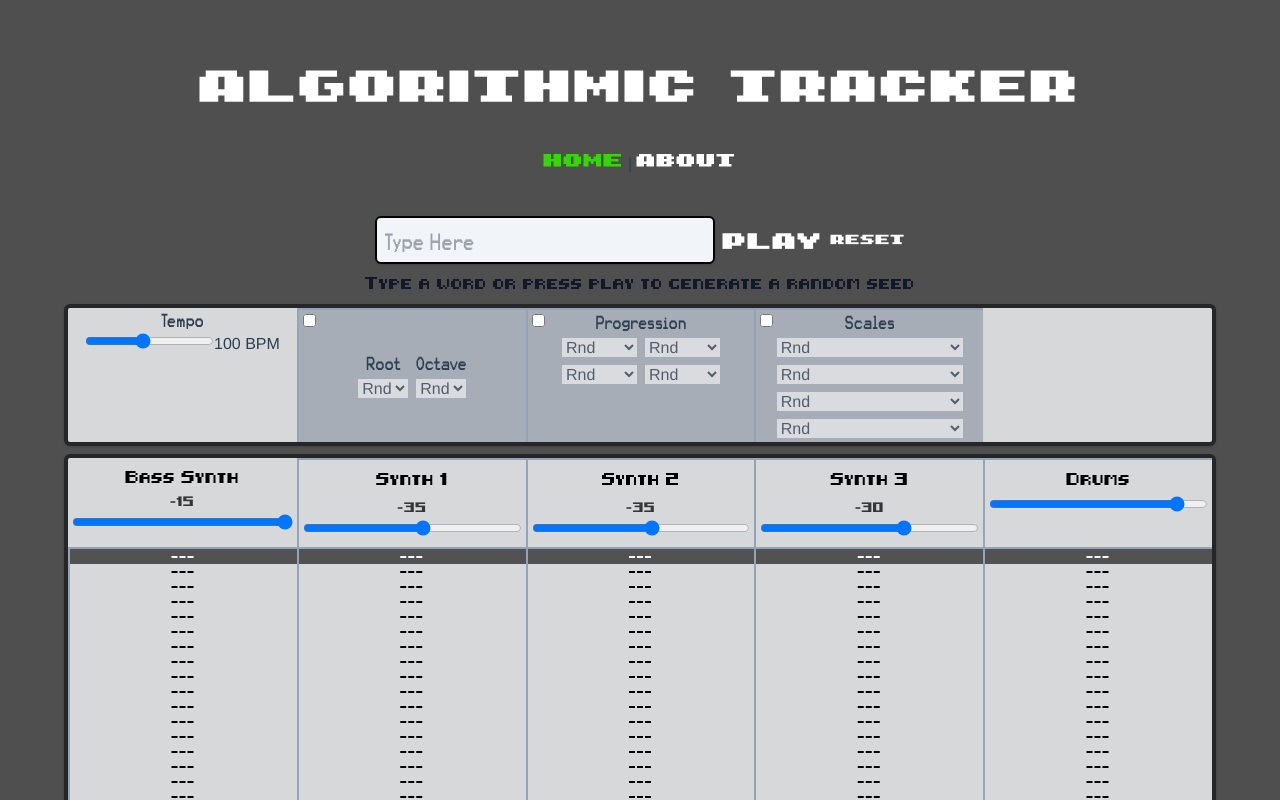
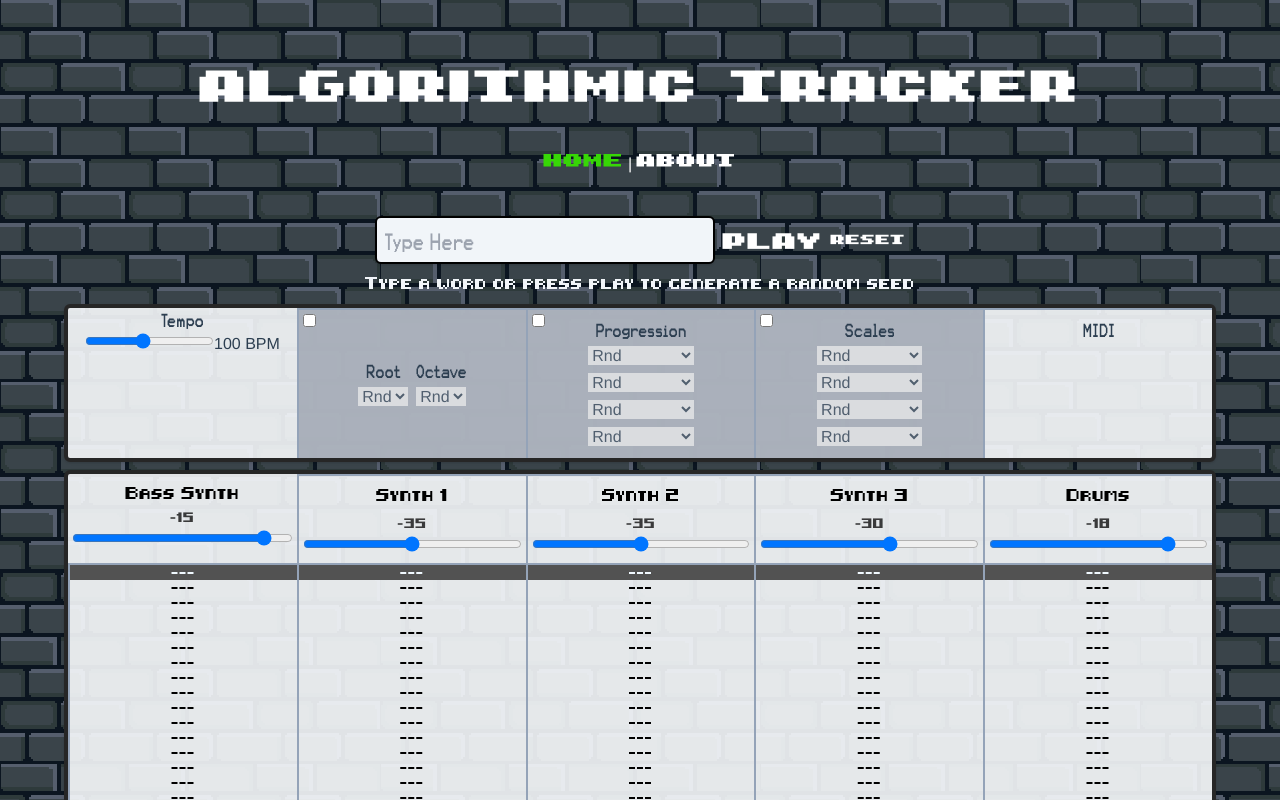
Before and after one commit to pedroaugustin/algorithmic-tracker, a Vue app: page / in a window 1280 px wide. Shown: the top 800 px of the page. Built offline with nearby package versions, Linux system fonts and the light colour scheme; what total-serialism would draw is missing.

Commit message:
Presentation

```diff
--- a/package.json
+++ b/package.json
@@ -8,7 +8,9 @@
     "deploy": "sh deploy.sh"
   },
   "dependencies": {
+    "@tonejs/midi": "^2.0.28",
     "autoprefixer": "^10",
+    "axios": "^1.1.2",
     "core-js": "^3.8.3",
     "postcss": "^8",
     "tailwindcss": "^3",
--- a/src/App.vue
+++ b/src/App.vue
@@ -1,10 +1,10 @@
 <template>
     <div class="appBackground">
         <div class="h-24">
-        <h1 class="text-[100px] appTitle font-['8_Bit_Arcade'] text-white">Algorithmic Tracker</h1>
+        <h1 class="text-[50px] md:text-[100px] appTitle font-['8_Bit_Arcade'] text-white">Algorithmic Tracker</h1>
         </div>
         <div class="z-10">
-        <nav>
+        <nav class="text-white">
             <router-link class="text-[40px] text-white navText font-['8_Bit_Arcade']" to="/">home</router-link> |
             <router-link class="text-[40px] text-white navText font-['8_Bit_Arcade']" to="/about">about</router-link>
         </nav>
@@ -49,19 +49,7 @@ nav a.router-link-exact-active {
     src: url("~@/assets/fonts/8-bit Arcade In.ttf");
 }
 
-/* .appTitle{
-    -webkit-text-stroke: 4px black;
-    text-shadow: 1px 9px 1px black;
-    font-weight: bold;
-}
-
-.navText{
-    -webkit-text-stroke: 1px black;
-    text-shadow: 1px 3px 1px black;
-    font-weight: bold;
-} */
-
 .appBackground {
-background-color: #000000b0;
+background-image: url("~@/assets/bg.png");
 }
 </style>
--- a/src/router/index.js
+++ b/src/router/index.js
@@ -14,7 +14,7 @@ const routes = [
     // this generates a separate chunk (about.[hash].js) for this route
     // which is lazy-loaded when the route is visited.
     component: () => import(/* webpackChunkName: "about" */ '../views/AboutView.vue')
-  }
+  },
 ]
 
 const router = createRouter({
--- a/src/views/HomeView.vue
+++ b/src/views/HomeView.vue
@@ -3,46 +3,32 @@
         <div class="flex justify-center mb-2">
             <input
                 class="text-[20px] bg-slate-100 shadow w-[340px] h-12 border-2 p-2 border-black text-black rounded-md font-['Karma']"
-                v-model="textSeed"
-                type="text"
-                placeholder="Type Here"
-            />
+                v-model="textSeed" type="text" placeholder="Type Here" />
             <div class="h-12">
-                <p
-                    class="text-[50px] leading-10 text-white ml-2 font-['8_Bit_Arcade'] playText cursor-pointer hover:text-[#37d706]"
-                    @click="startPlaying()"
-                    v-if="!playing"
-                >
+                <p class="text-[50px] leading-10 text-white ml-2 font-['8_Bit_Arcade'] playText cursor-pointer hover:text-[#37d706]"
+                    @click="startPlaying()" v-if="!playing">
                     play
                 </p>
-                <p
-                    class="text-[50px] leading-10 text-white ml-2 font-['8_Bit_Arcade'] playText cursor-pointer hover:text-[#37d706]"
-                    @click="stopPlaying()"
-                    v-if="playing && !paused"
-                >
+                <p class="text-[50px] leading-10 text-white ml-2 font-['8_Bit_Arcade'] playText cursor-pointer hover:text-[#37d706]"
+                    @click="stopPlaying()" v-if="playing && !paused">
                     pause
                 </p>
-                <p
-                    class="text-[50px] leading-10 text-white ml-2 font-['8_Bit_Arcade'] playText cursor-pointer hover:text-[#37d706]"
-                    @click="resumePlaying()"
-                    v-if="paused"
-                >
+                <p class="text-[50px] leading-10 text-white ml-2 font-['8_Bit_Arcade'] playText cursor-pointer hover:text-[#37d706]"
+                    @click="resumePlaying()" v-if="paused">
                     resume
                 </p>
             </div>
             <div class="h-12">
-                <p
-                    class="text-[30px] leading-10 text-white ml-2 font-['8_Bit_Arcade'] playText cursor-pointer hover:text-[#37d706]"
-                    @click="resetPlaying()"
-                >
+                <p class="text-[30px] leading-10 text-white ml-2 font-['8_Bit_Arcade'] playText cursor-pointer hover:text-[#37d706]"
+                    @click="resetPlaying()">
                     reset
                 </p>
             </div>
         </div>
-        <span class="text-[10px] text-gray-900 p-2 font-['8_Bit_Hud']">Type a word or press play to generate a random seed</span>
+        <span class="text-[10px] text-slate-100 p-2 font-['8_Bit_Hud']">Type a word or press play to generate a random
+            seed</span>
         <div
-            class="ml-16 mr-16 mt-2 border-4 bg-slate-50/80 rounded-md border-neutral-800 divide-slate-400 divide-x-2 divide-y-2 shadow grid grid-cols-5"
-        >
+            class="ml-16 mr-16 mt-2 border-4 bg-slate-50/90 rounded-md border-neutral-800 divide-slate-400 divide-x-2 divide-y-2 shadow grid grid-cols-5">
             <div>
                 <p class="menuTitle">Tempo</p>
                 <input @change="changeTempo" v-model="tempo" type="range" min="60" max="150" />
@@ -71,147 +57,135 @@
                     </select>
                 </div>
             </div>
-            <div class="relative" :class="{ 'bg-gray-400/80': !enable2 }">
+            <div class="relative p-2" :class="{ 'bg-gray-400/80': !enable2 }">
                 <input v-model="enable2" class="absolute m-1 top-0 left-0" type="checkbox" />
                 <p class="menuTitle">Progression</p>
-                <select v-model="context.progression[0]" :disabled="!enable2" class="m-1">
+                <select v-model="context.progression[0]" :disabled="!enable2" class="m-1 w-1/2">
                     <option value="">Rnd</option>
                     <template v-for="(chord, index) in progressionChords" :key="index">
                         <option :value="chord">{{ chord }}</option>
                     </template>
                 </select>
-                <select v-model="context.progression[1]" :disabled="!enable2" class="m-1">
+                <select v-model="context.progression[1]" :disabled="!enable2" class="m-1 w-1/2">
                     <option value="">Rnd</option>
                     <template v-for="(chord, index) in progressionChords" :key="index">
                         <option :value="chord">{{ chord }}</option>
                     </template>
                 </select>
-                <select v-model="context.progression[2]" :disabled="!enable2" class="m-1">
+                <select v-model="context.progression[2]" :disabled="!enable2" class="m-1 w-1/2">
                     <option value="">Rnd</option>
                     <template v-for="(chord, index) in progressionChords" :key="index">
                         <option :value="chord">{{ chord }}</option>
                     </template>
                 </select>
-                <select v-model="context.progression[3]" :disabled="!enable2" class="m-1">
+                <select v-model="context.progression[3]" :disabled="!enable2" class="m-1 w-1/2">
                     <option value="">Rnd</option>
                     <template v-for="(chord, index) in progressionChords" :key="index">
                         <option :value="chord">{{ chord }}</option>
                     </template>
                 </select>
             </div>
-            <div class="relative" :class="{ 'bg-gray-400/80': !enable3 }">
+            <div class="relative p-2" :class="{ 'bg-gray-400/80': !enable3 }">
                 <input v-model="enable3" class="absolute m-1 top-0 left-0" type="checkbox" />
                 <p class="menuTitle">Scales</p>
-                <select v-model="context.scale[0]" :disabled="!enable3" class="m-1">
+                <select v-model="context.scale[0]" :disabled="!enable3" class="m-1 w-1/2">
                     <option value="">Rnd</option>
                     <template v-for="(scale, index) in scales" :key="index">
                         <option :value="scale">{{ scale }}</option>
                     </template>
                 </select>
-                <select v-model="context.scale[1]" :disabled="!enable3" class="m-1">
+                <select v-model="context.scale[1]" :disabled="!enable3" class="m-1 w-1/2">
                     <option value="">Rnd</option>
                     <template v-for="(scale, index) in scales" :key="index">
                         <option :value="scale">{{ scale }}</option>
                     </template>
                 </select>
-                <select v-model="context.scale[2]" :disabled="!enable3" class="m-1">
+                <select v-model="context.scale[2]" :disabled="!enable3" class="m-1 w-1/2">
                     <option value="">Rnd</option>
                     <template v-for="(scale, index) in scales" :key="index">
                         <option :value="scale">{{ scale }}</option>
                     </template>
                 </select>
-                <select v-model="context.scale[3]" :disabled="!enable3" class="m-1">
+                <select v-model="context.scale[3]" :disabled="!enable3" class="m-1 w-1/2">
                     <option value="">Rnd</option>
                     <template v-for="(scale, index) in scales" :key="index">
                         <option :value="scale">{{ scale }}</option>
                     </template>
                 </select>
             </div>
+            <div class="relative p-2">
+                <p class="menuTitle">MIDI</p>
+            </div>
         </div>
         <div
-            class="ml-16 mr-16 mt-2 border-4 bg-slate-50/80 rounded-md border-neutral-800 divide-slate-400 divide-x-2 divide-y-2 shadow grid grid-cols-5"
-        >
+            class="ml-16 mr-16 mt-2 border-4 bg-slate-50/90 rounded-md border-neutral-800 divide-slate-400 divide-x-2 divide-y-2 shadow grid grid-cols-5">
             <div class="col-span-1 p-1">
                 <div class="text-[10px] mt-2 text-black mb-1 font-['8_Bit_Hud']">Bass Synth</div>
                 <div>
                     <span class="text-[8px] text-black/75 font-['8_Bit_Hud']">{{ bassVolume }}</span>
-                    <input @change="setBassOptions" class="w-full" v-model="bassVolume" type="range" min="-60" max="-15" />
+                    <input @change="setBassOptions" class="w-full" v-model="bassVolume" type="range" min="-60"
+                        max="-10" />
                 </div>
             </div>
             <div class="col-span-1 p-1">
                 <div class="text-[10px] mt-2 text-black mb-2 font-['8_Bit_Hud']">Synth 1</div>
                 <div>
                     <span class="text-[8px] text-black/75 font-['8_Bit_Hud']">{{ synthVolume }}</span>
-                    <input @change="setSynth1Options" class="w-full" v-model="synthVolume" type="range" min="-60" max="-15" />
+                    <input @change="setSynth1Options" class="w-full" v-model="synthVolume" type="range" min="-60"
+                        max="-10" />
                 </div>
             </div>
             <div class="col-span-1 p-1">
                 <div class="text-[10px] mt-2 text-black mb-2 font-['8_Bit_Hud']">Synth 2</div>
                 <div>
                     <span class="text-[8px] text-black/75 font-['8_Bit_Hud']">{{ synth2Volume }}</span>
-                    <input @change="setSynth2Options" class="w-full" v-model="synth2Volume" type="range" min="-60" max="-15" />
+                    <input @change="setSynth2Options" class="w-full" v-model="synth2Volume" type="range" min="-60"
+                        max="-10" />
                 </div>
             </div>
             <div class="col-span-1 p-1">
                 <div class="text-[10px] mt-2 text-black mb-2 font-['8_Bit_Hud']">Synth 3</div>
                 <div>
                     <span class="text-[8px] text-black/75 font-['8_Bit_Hud']">{{ synth3Volume }}</span>
-                    <input @change="setSynth3Options" class="w-full" v-model="synth3Volume" type="range" min="-60" max="-15" />
+                    <input @change="setSynth3Options" class="w-full" v-model="synth3Volume" type="range" min="-60"
+                        max="-10" />
                 </div>
             </div>
             <div class="col-span-1 p-1">
                 <div class="text-[10px] mt-2 text-black mb-2 font-['8_Bit_Hud']">Drums</div>
                 <div>
-                    <input @change="setDrumsOptions" class="w-full" v-model="drumsVolume" type="range" min="-60" max="-15" />
+                    <span class="text-[8px] text-black/75 font-['8_Bit_Hud']">{{ drumsVolume }}</span>
+                    <input @change="setDrumsOptions" class="w-full" v-model="drumsVolume" type="range" min="-60"
+                        max="-10" />
                 </div>
             </div>
             <div class="col-span-1">
-                <div
-                    v-for="(note, index) in bassNotes"
-                    :key="index"
-                    class="text-[10px] text-black font-['8_Bit_Hud']"
-                    :class="{ 'bg-neutral-600 text-sky-50': index == progressTick }"
-                >
+                <div v-for="(note, index) in bassNotes" :key="index" class="text-[10px] text-black font-['8_Bit_Hud']"
+                    :class="{ 'bg-neutral-600 text-sky-50': index == progressTick }">
                     {{ note }}
                 </div>
             </div>
             <div class="col-span-1">
-                <div
-                    v-for="(note, index) in synth1Notes"
-                    :key="index"
-                    class="text-[10px] text-black font-['8_Bit_Hud']"
-                    :class="{ 'bg-neutral-600 text-sky-50': index == progressTick }"
-                >
+                <div v-for="(note, index) in synth1Notes" :key="index" class="text-[10px] text-black font-['8_Bit_Hud']"
+                    :class="{ 'bg-neutral-600 text-sky-50': index == progressTick }">
                     {{ note }}
                 </div>
             </div>
             <div class="col-span-1">
-                <div
-                    v-for="(note, index) in synth2Notes"
-                    :key="index"
-                    class="text-[10px] text-black font-['8_Bit_Hud']"
-                    :class="{ 'bg-neutral-600 text-sky-50': index == progressTick }"
-                >
+                <div v-for="(note, index) in synth2Notes" :key="index" class="text-[10px] text-black font-['8_Bit_Hud']"
+                    :class="{ 'bg-neutral-600 text-sky-50': index == progressTick }">
                     {{ note }}
                 </div>
             </div>
             <div class="col-span-1">
-                <div
-                    v-for="(note, index) in synth3Notes"
-                    :key="index"
-                    class="text-[10px] text-black font-['8_Bit_Hud']"
-                    :class="{ 'bg-neutral-600 text-sky-50': index == progressTick }"
-                >
+                <div v-for="(note, index) in synth3Notes" :key="index" class="text-[10px] text-black font-['8_Bit_Hud']"
+                    :class="{ 'bg-neutral-600 text-sky-50': index == progressTick }">
                     {{ note }}
                 </div>
             </div>
             <div class="col-span-1">
-                <div
-                    v-for="(note, index) in drumNotes"
-                    :key="index"
-                    class="text-[10px] text-black font-['8_Bit_Hud']"
-                    :class="{ 'bg-neutral-600 text-sky-50': index == progressTick }"
-                >
+                <div v-for="(note, index) in drumNotes" :key="index" class="text-[10px] text-black font-['8_Bit_Hud']"
+                    :class="{ 'bg-neutral-600 text-sky-50': index == progressTick }">
                     {{ note }}
                 </div>
             </div>
@@ -223,7 +197,8 @@
 import HelloWorld from "@/components/HelloWorld.vue";
 import * as Tone from "tone";
 import * as TotalSerialism from "total-serialism";
-import { BitCrusher } from 'tone';
+import { Midi } from '@tonejs/midi'
+import axios from 'axios'
 
 const reverb = new Tone.Reverb().toDestination();
 const feedbackDelay = new Tone.FeedbackDelay("32n", 0.6).toDestination();
@@ -259,7 +234,7 @@ const kickSynth = new Tone.MembraneSynth({
         sustain: 0,
         release: 0,
     },
-    volume: -17,
+    volume: -18,
 }).connect(crusher).toDestination();
 
 const snareSynth = new Tone.NoiseSynth({
@@ -411,7 +386,6 @@ let bassRoot = root - 24;
 let bpm = 100;
 let progressionIndex = 0;
 let cAutomaton = new Algo.Automaton();
-let cAutomaton2 = new Algo.Automaton();
 
 // Synths Parts
 const bassPart = new Tone.Part((time, value) => {
@@ -426,21 +400,21 @@ const timeBetween = Tone.Time("32t").toSeconds();
 
 const synth2Part = new Tone.Part((time, value) => {
     synth2.triggerAttackRelease(value.note, "16n", time, value.velocity);
-    synth2.triggerAttackRelease(value.note * 1.5, "16n", time + timeBetween , value.velocity - 0.25);
+    synth2.triggerAttackRelease(value.note * 1.5, "16n", time + timeBetween, value.velocity - 0.25);
     synth2.triggerAttackRelease(value.note, "16n", time + 2 * timeBetween, value.velocity - 0.30);
-    synth2.triggerAttackRelease(value.note * 2/3, "16n", time + 3 * timeBetween , value.velocity - 0.35);
+    synth2.triggerAttackRelease(value.note * 2 / 3, "16n", time + 3 * timeBetween, value.velocity - 0.35);
     synth2.triggerAttackRelease(value.note, "16n", time + 4 * timeBetween, value.velocity - 0.40);
-    synth2.triggerAttackRelease(value.note * 1.5, "16n", time + 5 * timeBetween , value.velocity - 0.45);
+    synth2.triggerAttackRelease(value.note * 1.5, "16n", time + 5 * timeBetween, value.velocity - 0.45);
     synth2.triggerAttackRelease(value.note, "16n", time + 6 * timeBetween, value.velocity - 0.50);
-    synth2.triggerAttackRelease(value.note * 2/3, "16n", time + 7 * timeBetween , value.velocity - 0.55);
+    synth2.triggerAttackRelease(value.note * 2 / 3, "16n", time + 7 * timeBetween, value.velocity - 0.55);
     synth2.triggerAttackRelease(value.note, "16n", time + 8 * timeBetween, value.velocity - 0.60);
-    synth2.triggerAttackRelease(value.note * 1.5, "16n", time + 9 * timeBetween , value.velocity - 0.65);
+    synth2.triggerAttackRelease(value.note * 1.5, "16n", time + 9 * timeBetween, value.velocity - 0.65);
     synth2.triggerAttackRelease(value.note, "16n", time + 10 * timeBetween, value.velocity - 0.70);
-    synth2.triggerAttackRelease(value.note * 2/3, "16n", time + 11 * timeBetween , value.velocity - 0.75);
+    synth2.triggerAttackRelease(value.note * 2 / 3, "16n", time + 11 * timeBetween, value.velocity - 0.75);
     synth2.triggerAttackRelease(value.note, "16n", time + 12 * timeBetween, value.velocity - 0.80);
-    synth2.triggerAttackRelease(value.note * 1.5, "16n", time + 13 * timeBetween , value.velocity - 0.85);
+    synth2.triggerAttackRelease(value.note * 1.5, "16n", time + 13 * timeBetween, value.velocity - 0.85);
     synth2.triggerAttackRelease(value.note, "16n", time + 14 * timeBetween, value.velocity - 0.9);
-    synth2.triggerAttackRelease(value.note * 2/3, "16n", time + 15 * timeBetween , value.velocity - 0.95);
+    synth2.triggerAttackRelease(value.note * 2 / 3, "16n", time + 15 * timeBetween, value.velocity - 0.95);
 }).start("+0.1");
 
 const synth3Part = new Tone.Part((time, value) => {
@@ -471,6 +445,7 @@ function fillDrums() {
     hhPart.clear();
     snarePart.clear();
     if (true) {
+        if (Rand.coin(1)[0]) {
             for (let i = 0; i < 128; i++) {
                 if (i % 8 == 0 || i == 0) {
                     kickPattern.push({ time: time, note: 20, velocity: 1 });
@@ -493,6 +468,28 @@ function fillDrums() {
 
                 time = time + seconds;
             }
+        } else {
+            for (let i = 0; i < 128; i++) {
+                if (i % 4 == 0 || i == 0) {
+                    kickPattern.push({ time: time, note: 20, velocity: 1 });
+                    drumNotes.push("KCK");
+                } else if (i % 4 == 2) {
+                    snarePattern.push({ time: time, note: 60, velocity: 1 });
+                    drumNotes.push("SNR");
+                } else {
+                    if (Rand.pick(1, [1, 2, 3, 4, 5]) == 1) {
+                        kickPattern.push({ time: time, note: 20, velocity: 1 });
+                        drumNotes.push("KCK");
+                    } else {
+                        hihatPattern.push({ time: time, note: 30, velocity: 1 });
+                        drumNotes.push("HH");
+                    }
+                }
+
+                time = time + seconds;
+            }
+        }
+
 
         for (let i = 0; i < kickPattern.length; i++) {
             kickPart.add(kickPattern[i]);
@@ -541,9 +538,9 @@ function fill2MelodyArray(melody) {
         if (melody[i] != 0) {
             melodyArray.push({
                 time: time,
-                duration: Rand.choose(1, ["32n" , "16n", "8n", "4n"])[0],
+                duration: Rand.choose(1, ["32n", "16n", "8n", "4n"])[0],
                 note: Tone.Frequency(melody[i], "midi").toFrequency(),
-                velocity: Rand.choose(1, [1 , 0.9, 0.8, 0.7]),
+                velocity: Rand.choose(1, [1, 0.9, 0.8, 0.7]),
             });
         }
         time = time + seconds;
@@ -567,7 +564,7 @@ function generateBassMelody() {
             //euclidean
             for (let i = 0; i < 4; i++) {
                 for (let j = 0; j < 32; j++) {
-                    note = (bassRoot + currentChords[i][Rand.random(1, 0, currentChords[i].length)]) * euclid[auxIndex];
+                    note = (bassRoot + currentChords[i][Rand.random(1, 0, currentChords[i].length)[0]]) * euclid[auxIndex];
                     bassNotes.push(note);
 
                     auxIndex++;
@@ -750,6 +747,7 @@ export default {
     components: {
         HelloWorld,
         Tone,
+        Midi,
     },
     data() {
         return {
@@ -758,7 +756,7 @@ export default {
             synthVolume: -35,
             synth2Volume: -35,
             synth3Volume: -30,
-            drumsVolume: -20,
+            drumsVolume: -18,
             bassNotes: {},
             synth1Notes: {},
             synth2Notes: {},
@@ -878,6 +876,9 @@ export default {
         }
     },
     methods: {
+        downloadMidi() {
+
+        },
         changeTempo() {
             Tone.Transport.bpm.rampTo(this.tempo, 0.001);
         },
@@ -906,8 +907,6 @@ export default {
                 // feed with 40 randomly generated values 0-1
                 cAutomaton.feed(Rand.coin(128));
                 cAutomaton.rule(Rand.random(1, 1, 200)[0]);
-                cAutomaton2.feed(Rand.coin(128));
-                cAutomaton2.rule(Rand.random(1, 1, 200)[0]);
 
                 Tone.start();
                 Tone.Transport.bpm.rampTo(this.tempo, 0.001);
@@ -986,19 +985,21 @@ export default {
             this.progressTick == 128 ? (this.progressTick = 0) : (this.progressTick = this.progressTick + 1);
         },
         setBassOptions() {
-            bassSynth.set({volume:this.bassVolume})
+            bassSynth.set({ volume: this.bassVolume })
         },
         setSynth1Options() {
-            synth.set({volume:this.synthVolume})
+            synth.set({ volume: this.synthVolume })
         },
         setSynth2Options() {
-            synth2.set({volume:this.synth2Volume})
+            synth2.set({ volume: this.synth2Volume })
         },
         setSynth3Options() {
-            synth3.set({volume:this.synth3Volume})
+            synth3.set({ volume: this.synth3Volume })
         },
         setDrumsOptions() {
-            bassSynth.set({volume:this.bassVolume})
+            kickSynth.set({ volume: this.drumsVolume })
+            snareSynth.set({ volume: this.drumsVolume - 2 })
+            hihatSynth.set({ volume: this.drumsVolume - 12 })
         },
         chooseRoot() {
             let rootString = "";
@@ -1020,7 +1021,7 @@ export default {
         setRoot() {
             let upOrDown = Rand.random(1, 0, 1)[0];
 
-            if (this.context.root != "") {
+            if (this.context.root == "") {
                 if (upOrDown == 0) {
                     root = (root + 7) % 12;
                 } else {
```
Also changed, not shown: src/assets/bg.png (added), 1 other file (tests, documents, lock files or other folders). Lines whose indentation alone changed are shown as unchanged.
